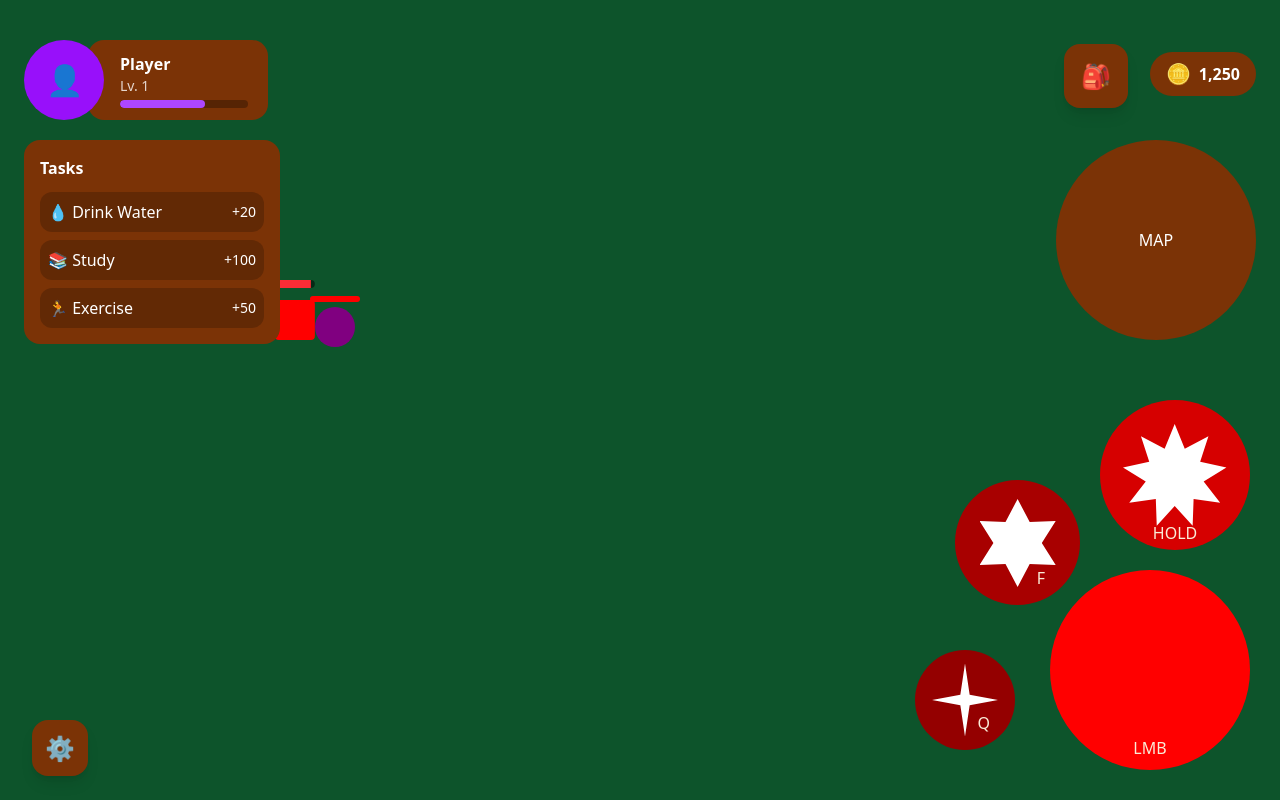
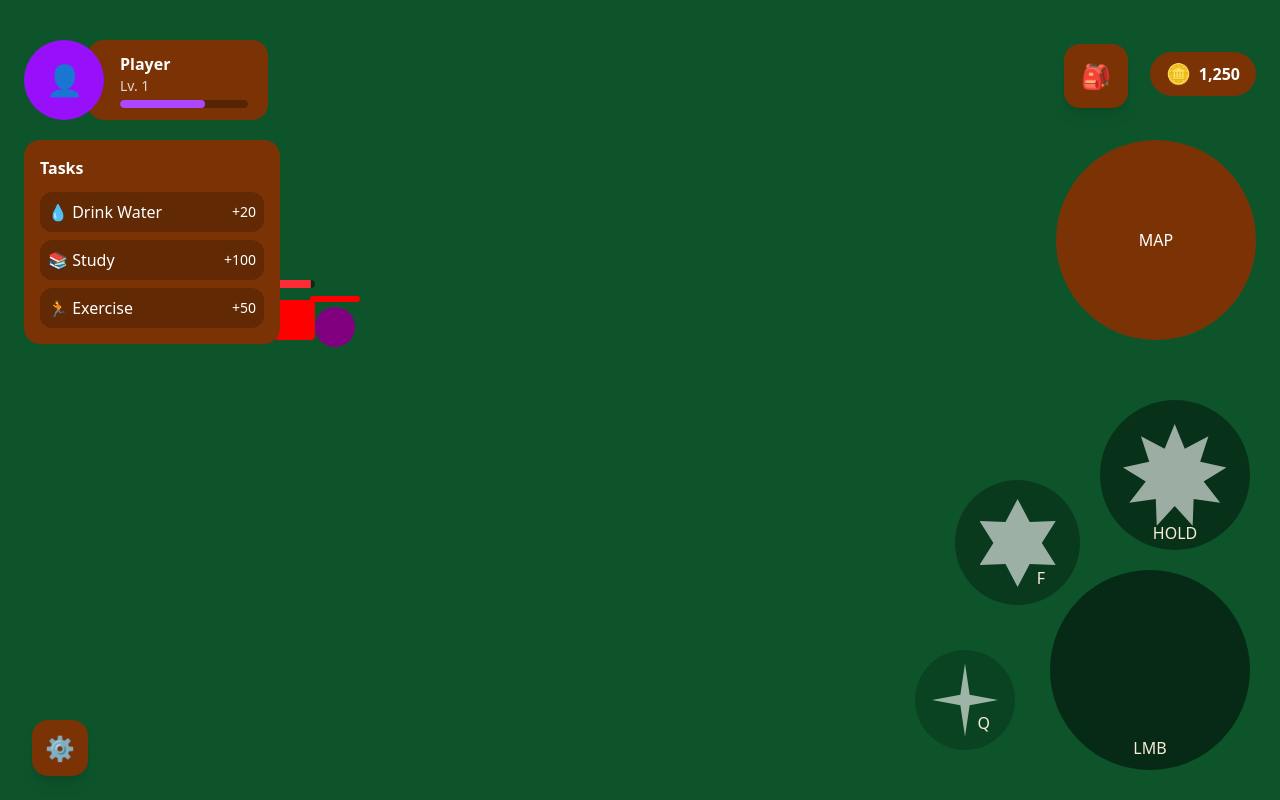
Before and after one commit to Lbuischat/KERRSYZYGY, an Angular app: page /game in a window 1280 px wide. Built offline with nearby package versions, Linux system fonts and the light colour scheme.

Commit message:
Update action bar button styles and add active state management for player actions

```diff
--- a/src/app/features/game/combat/action-bar/action-bar.css
+++ b/src/app/features/game/combat/action-bar/action-bar.css
@@ -1,6 +1,6 @@
 #attack-btn {
   position: fixed;
-  background: red;
+  background: rgba(0, 0, 0, 0.5);
   border-radius: 999%;
   height: 200px;
   width: 200px;
@@ -10,7 +10,7 @@
 
 #skill1-btn {
   position: fixed;
-  background: rgb(214, 0, 0);
+  background: rgba(0, 0, 0, 0.4);
   border-radius: 999%;
   height: 150px;
   width: 150px;
@@ -20,7 +20,7 @@
 
 #skill2-btn {
   position: fixed;
-  background: rgb(168, 0, 0);
+  background: rgba(0, 0, 0, 0.3);
   border-radius: 999%;
   height: 125px;
   width: 125px;
@@ -30,7 +30,7 @@
 
 #skill3-btn {
   position: fixed;
-  background: rgb(148, 0, 0);
+  background: rgba(0, 0, 0, 0.2);
   border-radius: 999%;
   height: 100px;
   width: 100px;
@@ -49,6 +49,7 @@
   left: 50%;
   transform: translate(-50%, -50%);
   display: block;
+  opacity: 0.6;
 
 }
 
@@ -83,3 +84,34 @@
   bottom: 15px;
   color: antiquewhite;
 }
+
+
+
+#attack-btn,
+#skill1-btn,
+#skill2-btn,
+#skill3-btn {
+  transition:
+    filter 0.1s ease,
+    transform 0.1s ease;
+}
+
+#attack-btn.active {
+  background: yellow;
+  transform: scale(0.95);
+}
+
+#skill1-btn.active {
+  background: teal;
+  transform: scale(0.95);
+}
+
+#skill2-btn.active {
+  background: purple;
+  transform: scale(1.05);
+}
+
+#skill3-btn.active {
+  background: whitesmoke;
+  transform: scale(1.05);
+}
--- a/src/app/features/game/player/player.ts
+++ b/src/app/features/game/player/player.ts
@@ -241,17 +241,24 @@ export class Player {
         // LEFT MOUSE — NORMAL ATTACK
         if (event.button === 0) {
             this.isHoldingAttack = true;
+
+            this.setButtonActive('attack-btn');
+
             this.changePlayerColor(
                 'yellow'
             );
+
             console.log('PLAYER EMITTING ATTACK');
+
             this.attack.emit();
+
             this.holdTimer =
                 setTimeout(() => {
                     if (this.isHoldingAttack) {
                         this.useSkill1();
                     }
                 }, 2000);
+
             return;
         }
 
@@ -279,6 +286,9 @@ export class Player {
 
         this.isHoldingAttack = false;
 
+        this.setButtonInactive('attack-btn');
+        this.setButtonInactive('skill1-btn');
+
         if (this.holdTimer) {
 
             clearTimeout(
@@ -299,6 +309,8 @@ export class Player {
 
     private useSkill1(): void {
 
+        this.setButtonActive('skill1-btn');
+
         this.changePlayerColor(
             'turquoise'
         );
@@ -311,11 +323,15 @@ export class Player {
 
     private useSkill2(): void {
 
+        this.setButtonActive('skill2-btn');
+
         this.changePlayerColor(
             'purple'
         );
 
         setTimeout(() => {
+
+            this.setButtonInactive('skill2-btn');
 
             if (!this.isHoldingAttack) {
 
@@ -335,11 +351,15 @@ export class Player {
 
     private useSkill3(): void {
 
+        this.setButtonActive('skill3-btn');
+
         this.changePlayerColor(
             'white'
         );
 
         setTimeout(() => {
+
+            this.setButtonInactive('skill3-btn');
 
             if (!this.isHoldingAttack) {
 
@@ -645,4 +665,26 @@ export class Player {
 
     }
 
+    private setButtonActive(
+        buttonId: string
+    ): void {
+        const button =
+            document.getElementById(buttonId);
+
+        if (button) {
+            button.classList.add('active');
+        }
+    }
+
+    private setButtonInactive(
+        buttonId: string
+    ): void {
+        const button =
+            document.getElementById(buttonId);
+
+        if (button) {
+            button.classList.remove('active');
+        }
+    }
+
 }
```
